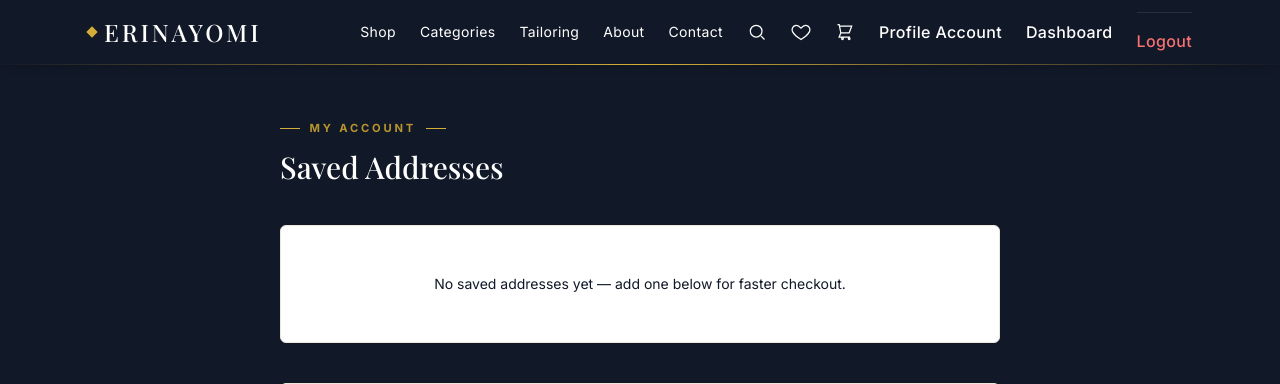
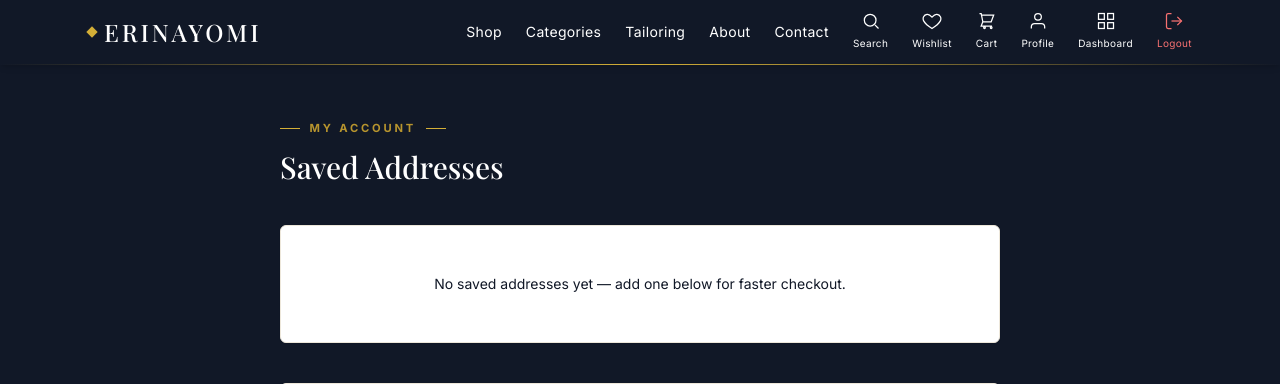
Before and after one commit to t-shine-dev/erinayomi-ecommerce, a Django app: page /accounts/addresses/ in a window 1280 px wide. Shown: the top 384 px of the page. Run offline with Django 5.2, Linux system fonts and the light colour scheme; the visitor is signed in with stand-in values (Sample User, id 1); data comes from the database, SQL or seed files in the repository; data that the repository does not hold is empty; parts of the project's set-up code (start-up, migrations or seed data) failed here and were passed over; some libraries are stand-ins or nearby versions; some web fonts are replaced.

Commit message:
Fix database connection URL parsing for special characters and stabilize header navigation icons

```diff
--- a/accounts/urls.py
+++ b/accounts/urls.py
@@ -7,18 +7,11 @@ app_name = "accounts"
 
 urlpatterns = [
     path("register/", views.register, name="register"),
-    path("verify-otp/", views.verify_otp_view, name="verify_otp"),
-    path(
-        "login/",
-        views.login_view,
-        name="login",
-    ),
+    path("login/", views.login_view, name="login"),
     path("logout/", views.logout_view, name="logout"),
 
-    # Custom 6-Digit Password Reset URLs
+    # Password Reset Request Only
     path("password-reset/", views.password_reset_request_view, name="password_reset"),
-    path("password-reset/verify/", views.password_reset_verify_view, name="password_reset_verify"),
-    path("password-reset/confirm/", views.password_reset_confirm_view, name="password_reset_confirm"),
 
     path("profile/", views.profile, name="profile"),
     path("profile/settings/", views.profile_settings, name="profile_settings"),
--- a/accounts/views.py
+++ b/accounts/views.py
@@ -1,8 +1,9 @@
 import random
+
+from django.conf import settings
 from django.contrib import messages
 from django.contrib.auth import get_user_model, login, logout
 from django.contrib.auth.decorators import login_required
-from django.core.mail import send_mail
 from django.shortcuts import get_object_or_404, redirect, render
 from django.utils import timezone
 
@@ -22,25 +23,18 @@ def register(request):
         form = RegisterForm(request.POST)
         if form.is_valid():
             user = form.save(commit=False)
-            user.is_active = False
+            user.is_active = True
+
+            # Security safeguard: Ensure newly registered users are strictly regular customers, never staff or admins
+            user.is_staff = False
+            user.is_superuser = False
+
             user.save()
 
-            # Create and send OTP
-            otp_record = EmailOTP(user=user, email=user.email)
-            otp_record.generate_code()
-            otp_record.save()
-
-            send_mail(
-                subject='Your ERINAYOMI Verification Code',
-                message=f'Your 6-digit verification code is: {otp_record.code}. It expires in 10 minutes.',
-                from_email='noreply@erinayomi.com',
-                recipient_list=[user.email],
-                fail_silently=False,
-            )
-
-            request.session['verify_user_id'] = user.id
-            messages.success(request, "Registration successful! Please check your email for the OTP code.")
-            return redirect("accounts:verify_otp")
+            # Log the user in instantly and redirect them home
+            login(request, user)
+            messages.success(request, f"Welcome to ERINAYOMI, {user.first_name or user.email}!")
+            return redirect("catalog:home")
     else:
         form = RegisterForm()
     return render(request, "accounts/register.html", {"form": form})
@@ -85,39 +79,6 @@ def login_view(request):
 
     return render(request, "accounts/login.html", {"form": form})
 
-
-def verify_otp_view(request):
-    user_id = request.session.get('verify_user_id')
-    if not user_id:
-        return redirect("accounts:register")
-
-    if request.method == 'POST':
-        entered_code = request.POST.get('otp_code', '').strip()
-        try:
-            otp_record = EmailOTP.objects.filter(user_id=user_id, is_verified=False).latest('created_at')
-            if otp_record.is_expired():
-                messages.error(request, "This OTP has expired. Please register again or request a new one.")
-            elif otp_record.code == entered_code:
-                otp_record.is_verified = True
-                otp_record.save()
-
-                # Activate user account and log them in
-                user = User.objects.get(id=user_id)
-                user.is_active = True
-                user.save()
-
-                login(request, user)
-                del request.session['verify_user_id']
-                messages.success(request, "Email verified successfully! Welcome to ERINAYOMI.")
-                return redirect("catalog:home")
-            else:
-                messages.error(request, "Invalid OTP code. Please try again.")
-        except EmailOTP.DoesNotExist:
-            messages.error(request, "No active OTP request found.")
-
-    return render(request, 'accounts/verify_otp.html')
-
-
 # --- Password Reset Flow Views ---
 
 def password_reset_request_view(request):
@@ -128,74 +89,12 @@ def password_reset_request_view(request):
         email = request.POST.get('email', '').strip()
         try:
             user = User.objects.get(email=email)
-            otp_record = EmailOTP.objects.create(user=user, email=user.email)
-            otp_record.generate_code()
-
-            send_mail(
-                subject='Password Reset Verification Code',
-                message=f'Your 6-digit password reset code is: {otp_record.code}. It expires in 10 minutes.',
-                from_email='noreply@erinayomi.com',
-                recipient_list=[user.email],
-                fail_silently=False,
-            )
-
-            request.session['reset_user_id'] = user.id
-            messages.success(request, 'A 6-digit verification code has been sent to your email.')
-            return redirect('accounts:password_reset_verify')
+            messages.success(request, 'If an account exists with this email, instructions have been handled.')
+            return redirect('accounts:login')
         except User.DoesNotExist:
             messages.error(request, 'No account found with this email address.')
 
     return render(request, 'accounts/password_reset_request.html')
-
-
-def password_reset_verify_view(request):
-    user_id = request.session.get('reset_user_id')
-    if not user_id:
-        return redirect('accounts:password_reset')
-
-    if request.method == 'POST':
-        entered_code = request.POST.get('otp_code', '').strip()
-        try:
-            otp_record = EmailOTP.objects.filter(user_id=user_id, is_verified=False).latest('created_at')
-            if otp_record.is_expired():
-                messages.error(request, "This OTP has expired. Please request a new one.")
-            elif otp_record.code == entered_code:
-                otp_record.is_verified = True
-                otp_record.save()
-
-                request.session['reset_verified'] = True
-                return redirect('accounts:password_reset_confirm')
-            else:
-                messages.error(request, "Invalid OTP code. Please try again.")
-        except EmailOTP.DoesNotExist:
-            messages.error(request, "No active OTP request found.")
-
-    return render(request, 'accounts/password_reset_verify.html')
-
-
-def password_reset_confirm_view(request):
-    if not request.session.get('reset_verified') or not request.session.get('reset_user_id'):
-        return redirect('accounts:password_reset')
-
-    if request.method == 'POST':
-        new_password = request.POST.get('new_password', '')
-        confirm_password = request.POST.get('confirm_password', '')
-
-        if new_password and new_password == confirm_password:
-            user_id = request.session.get('reset_user_id')
-            user = User.objects.get(id=user_id)
-            user.set_password(new_password)
-            user.save()
-
-            request.session.pop('reset_user_id', None)
-            request.session.pop('reset_verified', None)
-
-            messages.success(request, 'Your password has been successfully reset. You can now log in.')
-            return redirect('accounts:login')
-        else:
-            messages.error(request, 'Passwords do not match or cannot be blank.')
-
-    return render(request, 'accounts/password_reset_confirm.html')
 
 
 @login_required
--- a/requirements.txt
+++ b/requirements.txt
@@ -2,9 +2,9 @@ asgiref==3.12.1
 certifi==2026.7.22
 charset-normalizer==3.5.1
 cloudinary==1.46.2
-django-cloudinary-storage==0.3.0
 dj-database-url==3.1.2
 Django==5.0.14
+django-cloudinary-storage==0.3.0
 djangorestframework==3.15.2
 gunicorn==26.2.0
 idna==3.19
@@ -12,8 +12,10 @@ pillow==12.3.0
 psycopg2-binary==2.9.12
 python-decouple==3.8
 requests==2.34.2
+resend==2.49.0
 six==1.17.0
 sqlparse==0.5.5
+typing_extensions==4.16.0
 tzdata==2026.3
 urllib3==2.7.0
 whitenoise==6.12.0
--- a/templates/partials/navbar.html
+++ b/templates/partials/navbar.html
@@ -2,6 +2,7 @@
 <header id="site-header" class="fixed top-0 inset-x-0 z-40 transition-colors duration-300 bg-charcoal shadow-md text-white">
   <div class="max-w-6xl mx-auto px-4 sm:px-6">
     <div class="flex items-center justify-between h-16 gap-4">
+      <!-- Logo -->
       <a href="{% url 'catalog:home' %}" class="font-serif text-2xl tracking-[0.12em] flex items-center gap-2 shrink-0">
         {% if store_settings.logo %}
           <img src="{{ store_settings.logo.url }}" alt="{{ store_settings.business_name }} logo" class="h-8 w-8 object-contain">
@@ -11,6 +12,7 @@
         {{ store_settings.business_name|default:"ERINAYOMI" }}
       </a>
 
+      <!-- Desktop Navigation -->
       <nav class="hidden md:flex items-center gap-6 text-sm tracking-wide" aria-label="Primary">
         <a href="{% url 'catalog:product_list' %}" class="hover:text-gold transition">Shop</a>
         <a href="{% url 'catalog:home' %}#categories" class="hover:text-gold transition">Categories</a>
@@ -18,47 +20,85 @@
         <a href="{% url 'catalog:about' %}" class="hover:text-gold transition">About</a>
         <a href="{% url 'catalog:contact' %}" class="hover:text-gold transition">Contact</a>
 
-        <button type="button" onclick="openSearchModal()" aria-label="Search" class="hover:text-gold transition">
-          <svg class="w-5 h-5" viewBox="0 0 24 24" fill="none" stroke="currentColor" stroke-width="1.5" aria-hidden="true"><circle cx="11" cy="11" r="7"/><path d="M21 21l-4.3-4.3"/></svg>
+        <!-- Search Icon -->
+        <button type="button" onclick="openSearchModal()" aria-label="Search" class="flex flex-col items-center hover:text-gold transition text-[10px]">
+          <svg class="w-5 h-5 mb-0.5" viewBox="0 0 24 24" fill="none" stroke="currentColor" stroke-width="1.5" aria-hidden="true"><circle cx="11" cy="11" r="7"/><path d="M21 21l-4.3-4.3"/></svg>
+          <span>Search</span>
         </button>
 
-        <a href="{% url 'wishlist:wishlist' %}" class="relative hover:text-gold transition" aria-label="Wishlist">
-          <svg class="w-5 h-5" viewBox="0 0 24 24" fill="none" stroke="currentColor" stroke-width="1.5" aria-hidden="true">
+        <!-- Wishlist Icon -->
+        <a href="{% url 'wishlist:wishlist' %}" class="relative flex flex-col items-center hover:text-gold transition text-[10px]" aria-label="Wishlist">
+          <svg class="w-5 h-5 mb-0.5" viewBox="0 0 24 24" fill="none" stroke="currentColor" stroke-width="1.5" aria-hidden="true">
             <path d="M12 21s-7.5-4.6-10-9.1C.4 8.5 2 4.5 6 4c2.2-.3 4 1 6 3.3C14 5 15.8 3.7 18 4c4 .5 5.6 4.5 4 7.9-2.5 4.5-10 9.1-10 9.1z"/>
           </svg>
+          <span>Wishlist</span>
         </a>
 
-        <a href="{% url 'cart:cart_detail' %}" class="relative hover:text-gold transition" aria-label="Cart, {{ nav_cart.item_count|default:0 }} items">
-          <svg class="w-5 h-5" viewBox="0 0 24 24" fill="none" stroke="currentColor" stroke-width="1.5" aria-hidden="true">
+        <!-- Cart Icon -->
+        <a href="{% url 'cart:cart_detail' %}" class="relative flex flex-col items-center hover:text-gold transition text-[10px]" aria-label="Cart, {{ nav_cart.item_count|default:0 }} items">
+          <svg class="w-5 h-5 mb-0.5" viewBox="0 0 24 24" fill="none" stroke="currentColor" stroke-width="1.5" aria-hidden="true">
             <path d="M3 3h2l.4 2M7 13h10l3-8H5.4M7 13L5.4 5M7 13l-2 5h13M9 21a1 1 0 100-2 1 1 0 000 2zm8 0a1 1 0 100-2 1 1 0 000 2z"/>
           </svg>
           {% if nav_cart and nav_cart.item_count %}
-          <span class="absolute -top-2 -right-2 bg-gold text-charcoal text-[10px] font-bold rounded-full w-4 h-4 flex items-center justify-center">{{ nav_cart.item_count }}</span>
+          <span class="absolute -top-1 -right-2 bg-gold text-charcoal text-[10px] font-bold rounded-full w-4 h-4 flex items-center justify-center">{{ nav_cart.item_count }}</span>
           {% endif %}
+          <span>Cart</span>
         </a>
 
+        <!-- Desktop Authenticated Actions -->
         {% if user.is_authenticated %}
-  <a href="{% url 'accounts:profile' %}" class="block py-2 text-base font-medium">Profile Account</a>
-  {% if user.is_staff %}<a href="{% url 'store_settings:dashboard' %}" class="block py-2 text-base font-medium">Dashboard</a>{% endif %}
+          <a href="{% url 'accounts:profile' %}" class="flex flex-col items-center hover:text-gold transition text-[10px]" aria-label="Profile Account">
+            <svg class="w-5 h-5 mb-0.5" viewBox="0 0 24 24" fill="none" stroke="currentColor" stroke-width="1.5" aria-hidden="true">
+              <path d="M20 21v-2a4 4 0 0 0-4-4H8a4 4 0 0 0-4 4v2"></path>
+              <circle cx="12" cy="7" r="4"></circle>
+            </svg>
+            <span>Profile</span>
+          </a>
 
-  <!-- Mobile Logout Form -->
-  <form action="{% url 'accounts:logout' %}" method="post" class="mt-2 pt-2 border-t border-white/10">
+          {% if user.is_staff %}
+            <a href="{% url 'store_settings:dashboard' %}" class="flex flex-col items-center hover:text-gold transition text-[10px]" aria-label="Dashboard">
+              <svg class="w-5 h-5 mb-0.5" viewBox="0 0 24 24" fill="none" stroke="currentColor" stroke-width="1.5" aria-hidden="true">
+                <rect x="3" y="3" width="7" height="7"></rect>
+                <rect x="14" y="3" width="7" height="7"></rect>
+                <rect x="14" y="14" width="7" height="7"></rect>
+                <rect x="3" y="14" width="7" height="7"></rect>
+              </svg>
+              <span>Dashboard</span>
+            </a>
+          {% endif %}
+
+          <form action="{% url 'accounts:logout' %}" method="post" class="inline-block m-0">
             {% csrf_token %}
-    <button type="submit" class="w-full text-left text-red-400 hover:text-red-300 py-2 text-base font-medium">
-      Logout
+            <button type="submit" class="flex flex-col items-center text-red-400 hover:text-red-300 transition text-[10px] bg-transparent border-none cursor-pointer p-0" aria-label="Logout">
+              <svg class="w-5 h-5 mb-0.5" viewBox="0 0 24 24" fill="none" stroke="currentColor" stroke-width="1.5" aria-hidden="true">
+                <path d="M9 21H5a2 2 0 0 1-2-2V5a2 2 0 0 1 2-2h4"></path>
+                <polyline points="16 17 21 12 16 7"></polyline>
+                <line x1="21" y1="12" x2="9" y2="12"></line>
+              </svg>
+              <span>Logout</span>
             </button>
           </form>
         {% else %}
-  <a href="{% url 'accounts:login' %}" class="btn btn-gold w-full text-center mt-2">Login</a>
+          <a href="{% url 'accounts:login' %}" class="btn btn-gold text-center px-4 py-1.5 text-xs">Login</a>
         {% endif %}
       </nav>
 
+      <!-- Mobile Controls (Search & Menu Toggle) -->
       <div class="flex items-center gap-3 md:hidden">
         <button type="button" onclick="openSearchModal()" aria-label="Search" class="p-1">
           <svg class="w-5 h-5" viewBox="0 0 24 24" fill="none" stroke="currentColor" stroke-width="1.5" aria-hidden="true"><circle cx="11" cy="11" r="7"/><path d="M21 21l-4.3-4.3"/></svg>
         </button>
-        <button type="button" id="mobile-menu-btn" aria-label="Toggle menu" aria-expanded="false" class="p-1" onclick="toggleMobileMenu()">
-          <svg class="w-6 h-6" viewBox="0 0 24 24" fill="none" stroke="currentColor" stroke-width="1.5" aria-hidden="true"><path d="M4 6h16M4 12h16M4 18h16"/></svg>
+
+        <!-- Mobile Menu Hamburger / Close Toggle Button -->
+        <button type="button" id="mobile-menu-btn" aria-label="Toggle menu" aria-expanded="false" class="p-1 relative w-6 h-6 focus:outline-none" onclick="toggleMobileMenu()">
+          <!-- Hamburger Icon (Visible by default) -->
+          <svg id="menu-icon-open" class="w-6 h-6 absolute inset-0 transition-transform duration-300" viewBox="0 0 24 24" fill="none" stroke="currentColor" stroke-width="1.5" aria-hidden="true">
+            <path stroke-linecap="round" stroke-linejoin="round" d="M4 6h16M4 12h16M4 18h16" />
+          </svg>
+          <!-- Exit / Close X Icon (Hidden by default, shown when menu is active) -->
+          <svg id="menu-icon-closed" class="w-6 h-6 absolute inset-0 transition-transform duration-300 opacity-0 scale-75" viewBox="0 0 24 24" fill="none" stroke="currentColor" stroke-width="1.5" aria-hidden="true">
+            <path stroke-linecap="round" stroke-linejoin="round" d="M6 18L18 6M6 6l12 12" />
+          </svg>
         </button>
       </div>
     </div>
@@ -75,6 +115,7 @@
       <a href="{% url 'catalog:contact' %}" class="block py-1 hover:text-gold">Contact</a>
       <a href="{% url 'wishlist:wishlist' %}" class="block py-1 hover:text-gold">Wishlist</a>
       <a href="{% url 'cart:cart_detail' %}" class="block py-1 hover:text-gold">Cart{% if nav_cart and nav_cart.item_count %} ({{ nav_cart.item_count }}){% endif %}</a>
+
       {% if user.is_authenticated %}
         {% if user.is_staff %}<a href="{% url 'store_settings:dashboard' %}" class="block py-1 hover:text-gold">Dashboard</a>{% endif %}
 
@@ -85,7 +126,18 @@
           <span>Profile Account</span>
         </a>
 
-      <a href="{% url 'accounts:logout' %}" class="block py-1 text-white/50 hover:text-gold transition">Logout</a>
+        <!-- Mobile Logout Form -->
+        <form action="{% url 'accounts:logout' %}" method="post" class="mt-2 pt-2 border-t border-white/10">
+          {% csrf_token %}
+          <button type="submit" class="w-full text-left text-red-400 hover:text-red-300 py-1 flex items-center gap-2 font-medium bg-transparent border-none cursor-pointer">
+            <svg class="w-4 h-4" viewBox="0 0 24 24" fill="none" stroke="currentColor" stroke-width="1.75" aria-hidden="true">
+              <path stroke-linecap="round" stroke-linejoin="round" d="M9 21H5a2 2 0 0 1-2-2V5a2 2 0 0 1 2-2h4"></path>
+              <polyline points="16 17 21 12 16 7"></polyline>
+              <line x1="21" y1="12" x2="9" y2="12"></line>
+            </svg>
+            <span>Logout</span>
+          </button>
+        </form>
       {% else %}
         <a href="{% url 'accounts:login' %}" class="block py-1 hover:text-gold">Login</a>
       {% endif %}
@@ -124,17 +176,23 @@
 
 <script>
   function toggleMobileMenu() {
-    var menu = document.getElementById('mobile-menu');
-    var btn = document.getElementById('mobile-menu-btn');
-    var isOpen = menu.classList.contains('max-h-0') === false;
-    if (isOpen) {
-      menu.classList.add('max-h-0', 'opacity-0');
-      menu.classList.remove('max-h-[28rem]', 'opacity-100');
-      btn.setAttribute('aria-expanded', 'false');
+    const menu = document.getElementById('mobile-menu');
+    const menuOpenIcon = document.getElementById('menu-icon-open');
+    const menuClosedIcon = document.getElementById('menu-icon-closed');
+    const isExpanded = menu.style.maxHeight && menu.style.maxHeight !== '0px';
+
+    if (isExpanded) {
+        menu.style.maxHeight = '0px';
+        menu.style.opacity = '0';
+        // Switch back to hamburger icon
+        menuOpenIcon.classList.remove('opacity-0', 'scale-75');
+        menuClosedIcon.classList.add('opacity-0', 'scale-75');
     } else {
-      menu.classList.remove('max-h-0', 'opacity-0');
-      menu.classList.add('max-h-[28rem]', 'opacity-100');
-      btn.setAttribute('aria-expanded', 'true');
+        menu.style.maxHeight = menu.scrollHeight + 'px';
+        menu.style.opacity = '1';
+        // Switch to 'X' exit icon
+        menuOpenIcon.classList.add('opacity-0', 'scale-75');
+        menuClosedIcon.classList.remove('opacity-0', 'scale-75');
     }
 }
 
```
Also changed, not shown: erinayomi/settings.py (+13 -6 lines). Lines whose indentation alone changed are shown as unchanged.
